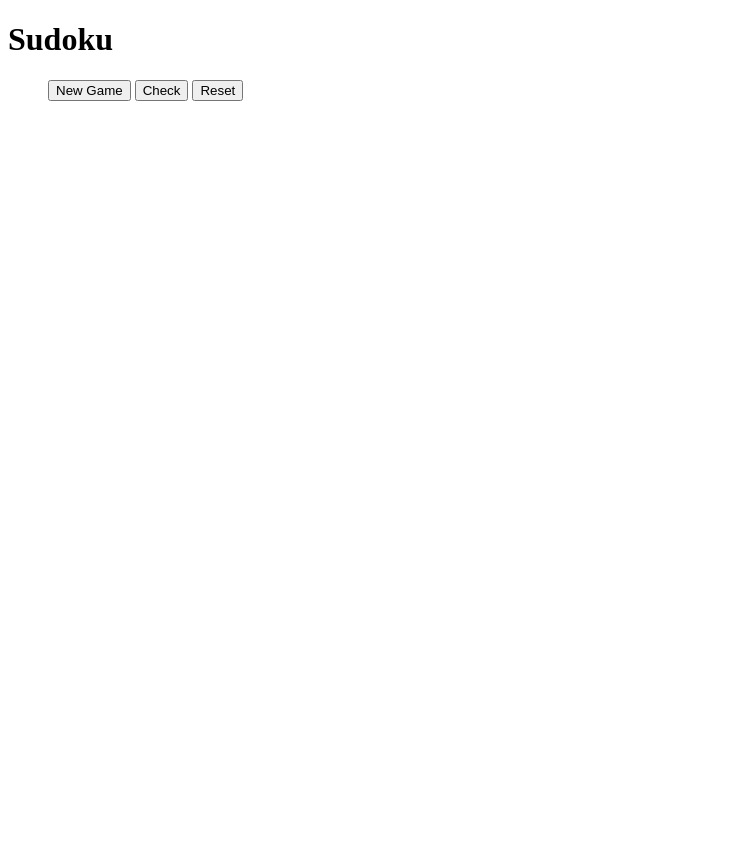
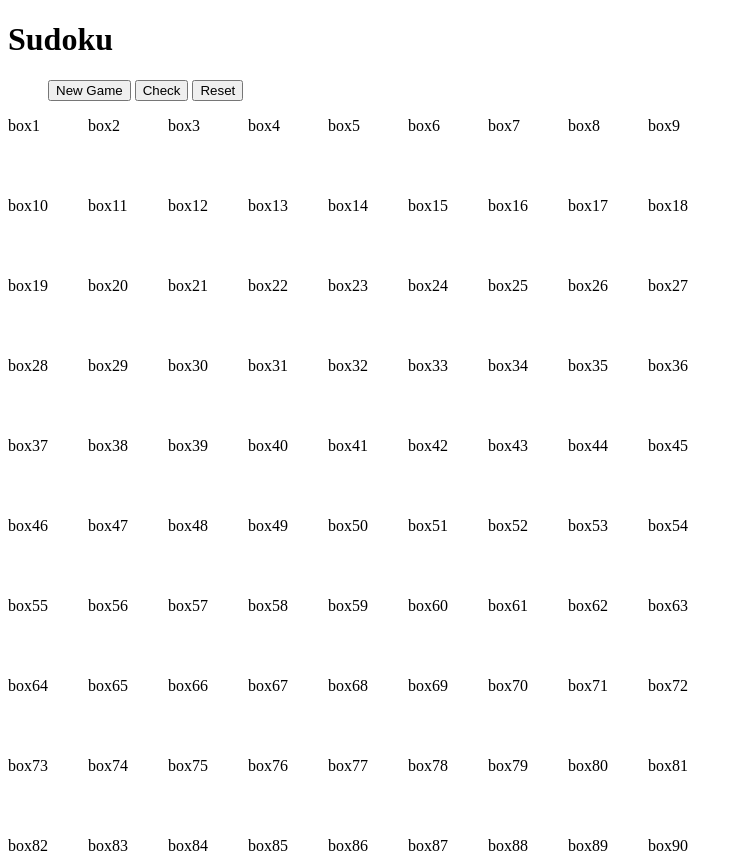
Before and after one commit to MsNiyaJ/Sudoku_Remastered, a plain HTML site: page index.html in a window 1280 px wide. Shown: the whole page, without its empty margins (0-743 px from the left). Before the commit the page ends 800 px from the top, so only its background shows below. Drawn offline with Linux system fonts and the light colour scheme.

Commit message:
Created a 9x9 grid

```diff
--- a/index.html
+++ b/index.html
@@ -18,7 +18,108 @@
             </ul>
         </header>
         <div id="board-container">
-            <div id="board"></div>
+            <div class="board">
+                <!-- Column 1 -->
+                <div class="box">box1</div>
+                <div class="box">box2</div>
+                <div class="box">box3</div>
+                <div class="box">box4</div>
+                <div class="box">box5</div>
+                <div class="box">box6</div>
+                <div class="box">box7</div>
+                <div class="box">box8</div>
+                <div class="box">box9</div>
+                <!-- Column 2 -->
+                <div class="box">box10</div>
+                <div class="box">box11</div>
+                <div class="box">box12</div>
+                <div class="box">box13</div>
+                <div class="box">box14</div>
+                <div class="box">box15</div>
+                <div class="box">box16</div>
+                <div class="box">box17</div>
+                <div class="box">box18</div>
+                <!-- Column 3 -->
+                <div class="box">box19</div>
+                <div class="box">box20</div>
+                <div class="box">box21</div>
+                <div class="box">box22</div>
+                <div class="box">box23</div>
+                <div class="box">box24</div>
+                <div class="box">box25</div>
+                <div class="box">box26</div>
+                <div class="box">box27</div>
+                <!-- Column 4 -->
+                <div class="box">box28</div>
+                <div class="box">box29</div>
+                <div class="box">box30</div>
+                <div class="box">box31</div>
+                <div class="box">box32</div>
+                <div class="box">box33</div>
+                <div class="box">box34</div>
+                <div class="box">box35</div>
+                <div class="box">box36</div>
+                <!-- Column 5 -->
+                <div class="box">box37</div>
+                <div class="box">box38</div>
+                <div class="box">box39</div>
+                <div class="box">box40</div>
+                <div class="box">box41</div>
+                <div class="box">box42</div>
+                <div class="box">box43</div>
+                <div class="box">box44</div>
+                <div class="box">box45</div>
+                <!-- Column 6 -->
+                <div class="box">box46</div>
+                <div class="box">box47</div>
+                <div class="box">box48</div>
+                <div class="box">box49</div>
+                <div class="box">box50</div>
+                <div class="box">box51</div>
+                <div class="box">box52</div>
+                <div class="box">box53</div>
+                <div class="box">box54</div>
+                <!-- Column 7 -->
+                <div class="box">box55</div>
+                <div class="box">box56</div>
+                <div class="box">box57</div>
+                <div class="box">box58</div>
+                <div class="box">box59</div>
+                <div class="box">box60</div>
+                <div class="box">box61</div>
+                <div class="box">box62</div>
+                <div class="box">box63</div>
+                <!-- Column 7 -->
+                <div class="box">box64</div>
+                <div class="box">box65</div>
+                <div class="box">box66</div>
+                <div class="box">box67</div>
+                <div class="box">box68</div>
+                <div class="box">box69</div>
+                <div class="box">box70</div>
+                <div class="box">box71</div>
+                <div class="box">box72</div>
+                <!-- Column 8 -->
+                <div class="box">box73</div>
+                <div class="box">box74</div>
+                <div class="box">box75</div>
+                <div class="box">box76</div>
+                <div class="box">box77</div>
+                <div class="box">box78</div>
+                <div class="box">box79</div>
+                <div class="box">box80</div>
+                <div class="box">box81</div>
+                <!-- Column 9 -->
+                <div class="box">box82</div>
+                <div class="box">box83</div>
+                <div class="box">box84</div>
+                <div class="box">box85</div>
+                <div class="box">box86</div>
+                <div class="box">box87</div>
+                <div class="box">box88</div>
+                <div class="box">box89</div>
+                <div class="box">box90</div>
+            </div>
         </div>
     </body>
 </html>
--- a/styles.css
+++ b/styles.css
@@ -0,0 +1,7 @@
+.board {
+    display: grid;
+    grid-template-rows:
+    80px 80px 80px 80px 80px 80px 80px 80px 80px;
+    grid-template-columns:
+    80px 80px 80px 80px 80px 80px 80px 80px 80px;
+}
```
